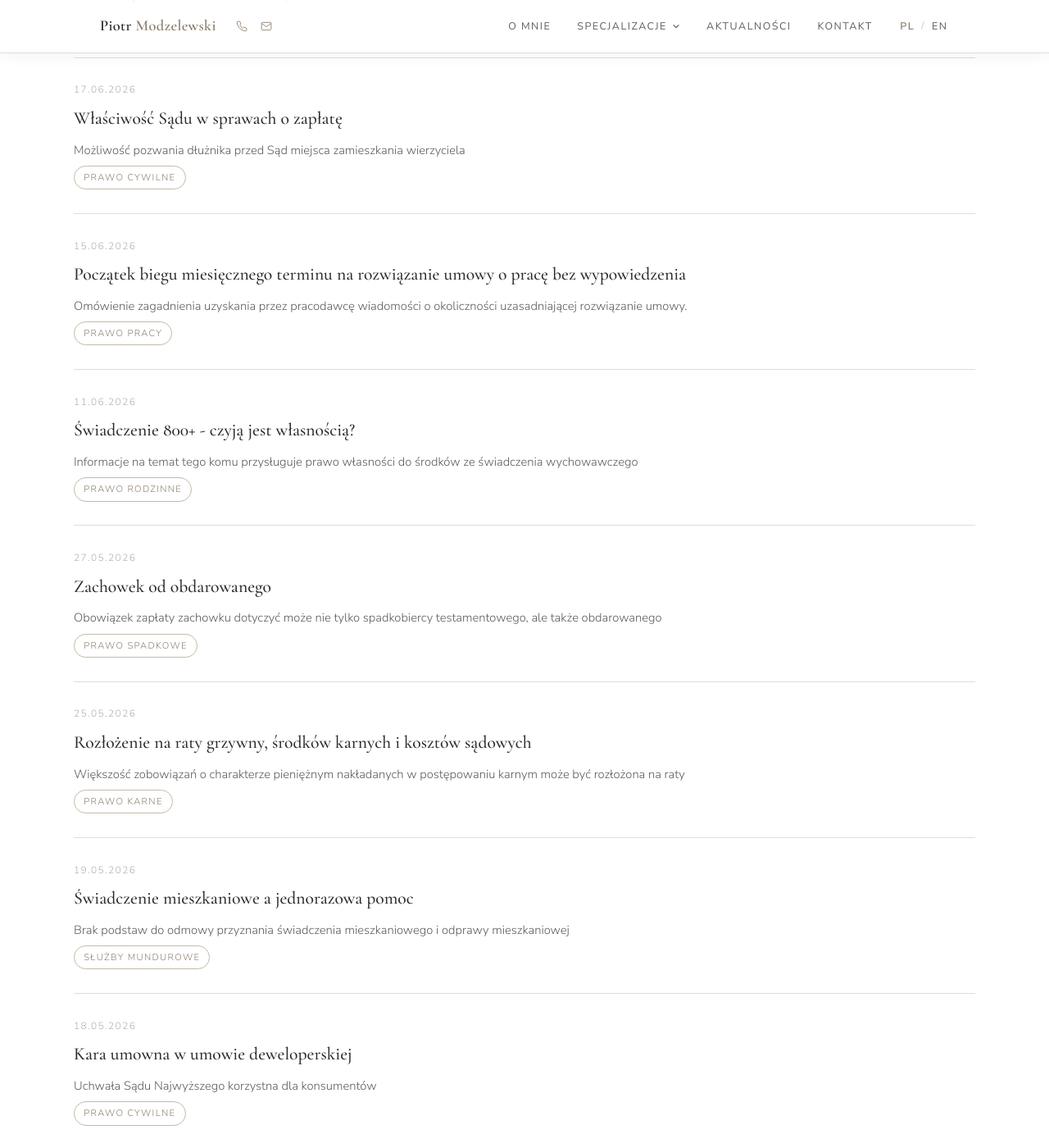
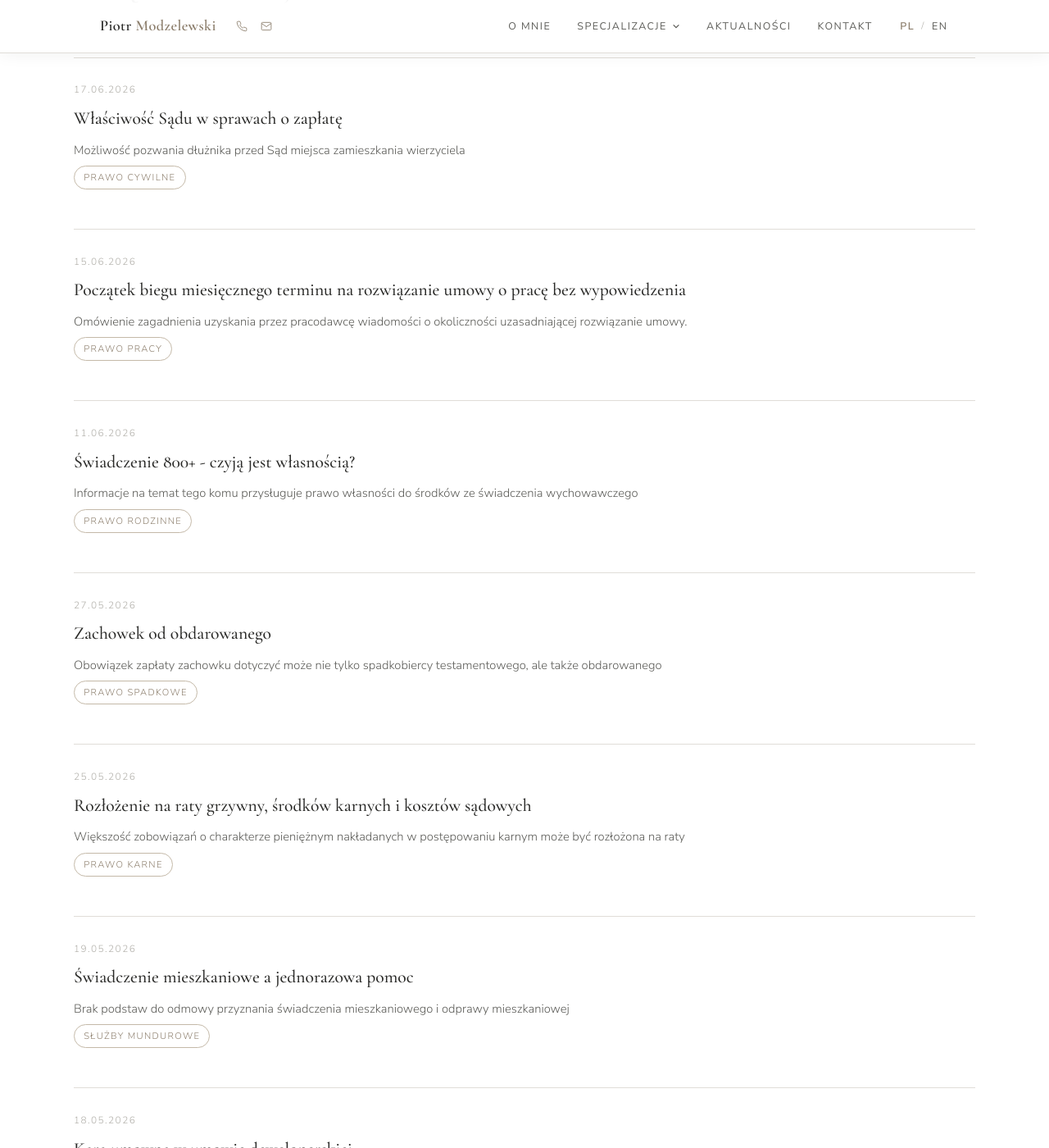
Before and after one commit to pmmodzelewski/adwokatmodzelewski.pl, a Jekyll site: the page built from aktualnosci/index.html, in a window 1280 px wide and 1400 px high, scrolled down 191 px. Shown: the whole window at 82% size. Built offline with Jekyll 4.4.1, drawn with Linux system fonts in a browser that asks for light colours; Markdown is read by kramdown in place of the engine named in the settings.

Commit message:
Fix: separacja tag chip od divider — bylo widac kreske przez chip

```diff
--- a/assets/css/post.css
+++ b/assets/css/post.css
@@ -273,6 +273,7 @@
   border: 1px solid var(--accent-light);
   border-radius: 999px;
   margin-top: 0.4rem;
+  margin-bottom: 1.2rem;
   transition: background 0.25s, color 0.25s;
 }
 .post-tag:hover {
```
